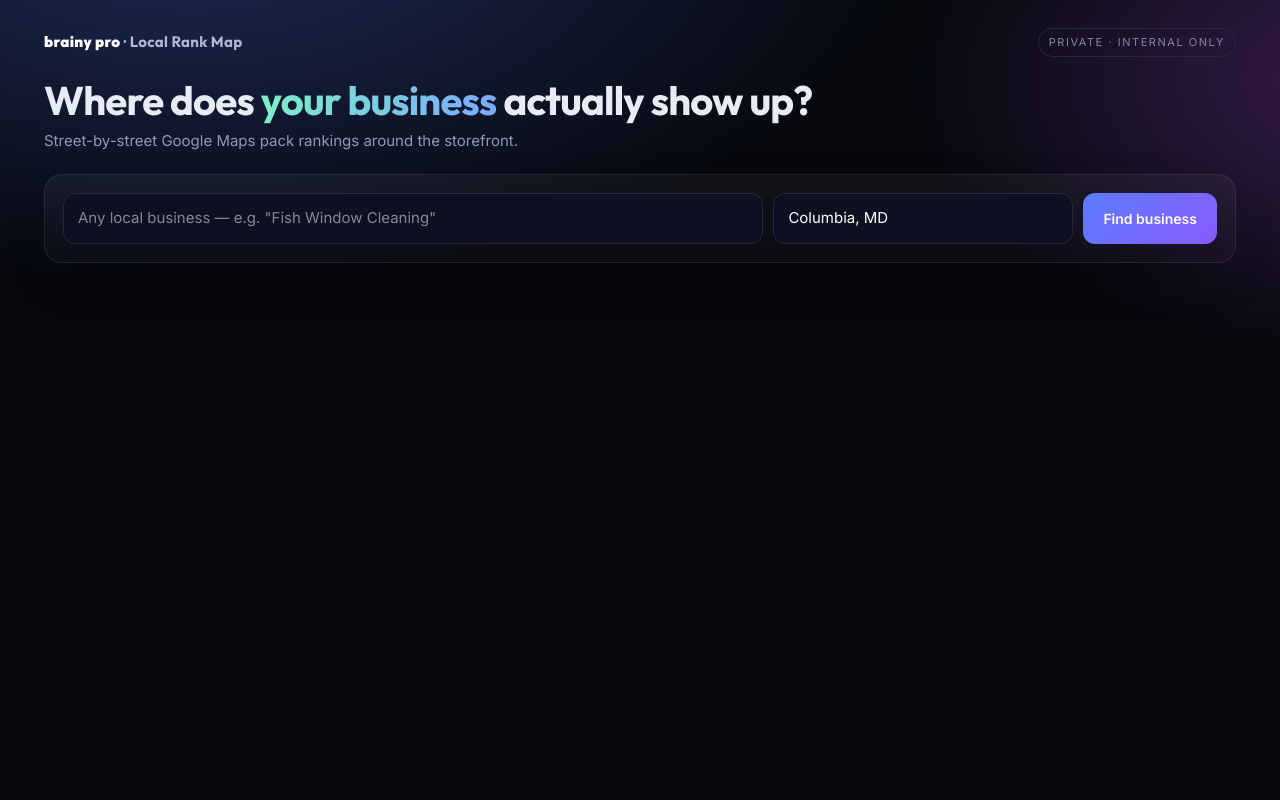
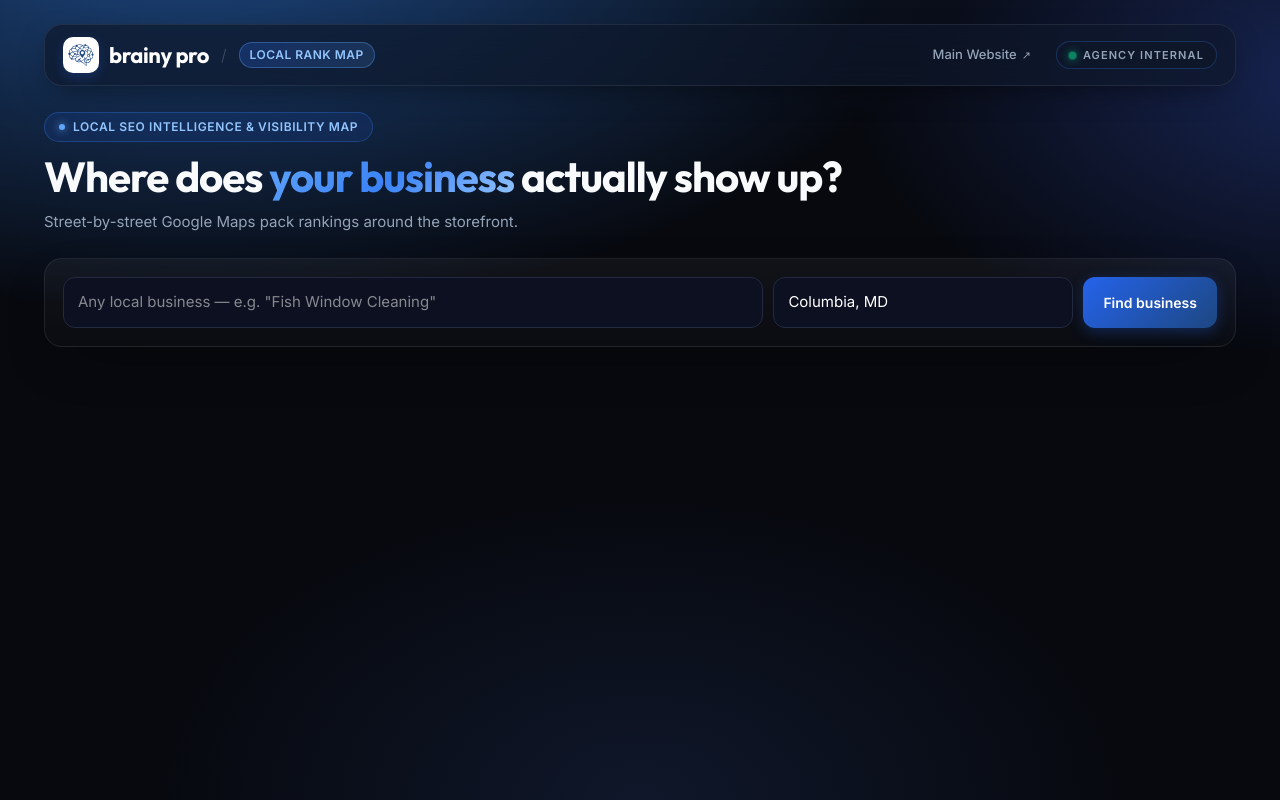
Before and after one commit to brainyprolocal/brainy-pro-local, a Next.js app: page /rank-map in a window 1280 px wide. Built offline with nearby package versions, Linux system fonts and the light colour scheme.

Commit message:
feat(rank-map): brand header redesign with logo, pill navigation, and BrainyPro identity

```diff
--- a/src/app/rank-map/RankMapClient.tsx
+++ b/src/app/rank-map/RankMapClient.tsx
@@ -1,6 +1,7 @@
 'use client';
 
 import { useEffect, useRef, useState } from 'react';
+import Link from 'next/link';
 import dynamic from 'next/dynamic';
 import s from './rankmap.module.css';
 
@@ -127,17 +128,45 @@ export default function RankMapClient() {
   return (
     <div className={s.root}>
       <div className={s.wrap}>
-        <div className={`${s.top} ${s.noPrint}`}>
-          <div className={s.brand}><b>brainy pro</b> · Local Rank Map</div>
-          <div className={s.private}>Private · internal only</div>
+        <header className={`${s.top} ${s.noPrint}`}>
+          <div className={s.brandGroup}>
+            <Link href="/" className={s.logoLink} title="brainy pro local home">
+              <div className={s.logoBox}>
+                <img src="/brand/logo-icon-blue.svg" alt="brainy pro logo icon" className={s.logoImg} />
+              </div>
+              <span className={s.brandText}>brainy pro</span>
+            </Link>
+            <span className={s.brandDivider}>/</span>
+            <span className={s.toolTag}>Local Rank Map</span>
+          </div>
+
+          <div className={s.topRight}>
+            <Link href="/" className={s.siteLink}>
+              <span>Main Website</span>
+              <span style={{ fontSize: 11 }}>↗</span>
+            </Link>
+            <div className={s.privateBadge}>
+              <span className={s.beacon} />
+              <span>Agency Internal</span>
+            </div>
+          </div>
+        </header>
+
+        <div className={s.heroSection}>
+          <div className={`${s.eyebrow} ${s.noPrint}`}>
+            <span className={s.radarDot} />
+            <span>Local SEO Intelligence & Visibility Map</span>
+          </div>
+
+          <h1 className={s.h1}>
+            Where does <span className={s.h1Highlight}>{biz?.title || 'your business'}</span> actually show up?
+          </h1>
+          <p className={s.sub}>
+            {ready
+              ? <>Google Maps 3-Pack rankings for “<strong style={{ color: '#fff' }}>{data.keyword}</strong>” · mobile · {size}×{size} grid @ {data.spacingKm} km · centered on {data.center.label}</>
+              : 'Street-by-street Google Maps pack rankings around the storefront.'}
+          </p>
         </div>
-
-        <h1 className={s.h1}>Where does <em>{biz?.title || 'your business'}</em> actually show up?</h1>
-        <p className={s.sub}>
-          {ready
-            ? <>Google Maps pack for “{data.keyword}” · mobile · {size}×{size} grid @ {data.spacingKm} km · centered on {data.center.label}</>
-            : 'Street-by-street Google Maps pack rankings around the storefront.'}
-        </p>
 
         <div className={`${s.card} ${s.noPrint}`}>
           <form className={s.search} onSubmit={resolve}>
--- a/src/app/rank-map/rankmap.module.css
+++ b/src/app/rank-map/rankmap.module.css
@@ -1,18 +1,33 @@
-.root{position:fixed;inset:0;overflow:auto;z-index:50;background:radial-gradient(1200px 600px at 15% -10%,#1d2a55 0%,transparent 60%),radial-gradient(900px 500px at 110% 10%,#3a1d4f 0%,transparent 55%),#07090f;color:#e8ecf5;font-family:var(--font-inter),system-ui,sans-serif}
-.wrap{max-width:1240px;margin:0 auto;padding:28px 24px 64px}
-.top{display:flex;align-items:center;justify-content:space-between;margin-bottom:22px}
-.brand{font-family:var(--font-outfit),sans-serif;font-weight:700;letter-spacing:.02em;font-size:15px;color:#aeb8d6}
-.brand b{color:#fff}
-.private{font-size:11px;letter-spacing:.14em;text-transform:uppercase;color:#7d87a6;border:1px solid #232a40;border-radius:999px;padding:5px 10px}
-.h1{font-family:var(--font-outfit),sans-serif;font-size:40px;line-height:1.08;font-weight:700;margin:6px 0 8px;letter-spacing:-.02em}
-.h1 em{font-style:normal;background:linear-gradient(90deg,#7cf0c5,#7aa8ff);-webkit-background-clip:text;background-clip:text;color:transparent}
-.sub{color:#8f9abb;margin:0 0 22px;font-size:15px}
+.root{position:fixed;inset:0;overflow:auto;z-index:50;background:radial-gradient(1300px 650px at 15% -10%,#1d4781 0%,transparent 60%),radial-gradient(900px 500px at 105% 10%,#172554 0%,transparent 55%),radial-gradient(800px 500px at 50% 100%,#0f172a 0%,transparent 60%),#07090f;color:#e8ecf5;font-family:var(--font-inter),system-ui,sans-serif}
+.wrap{max-width:1240px;margin:0 auto;padding:24px 24px 64px}
+.top{display:flex;align-items:center;justify-content:space-between;margin-bottom:26px;padding:12px 18px;background:rgba(15,23,42,0.65);backdrop-filter:blur(16px);-webkit-backdrop-filter:blur(16px);border:1px solid rgba(255,255,255,0.08);border-radius:18px;box-shadow:0 10px 30px -10px rgba(0,0,0,0.5);flex-wrap:wrap;gap:12px}
+.brandGroup{display:flex;align-items:center;gap:12px;flex-wrap:wrap}
+.logoLink{display:flex;align-items:center;gap:10px;text-decoration:none;color:inherit}
+.logoBox{width:36px;height:36px;background:#ffffff;border-radius:10px;padding:4px;display:flex;align-items:center;justify-content:center;box-shadow:0 4px 12px rgba(37,99,235,0.25);border:1px solid rgba(255,255,255,0.9);flex-shrink:0;transition:transform .25s ease}
+.logoLink:hover .logoBox{transform:scale(1.06) rotate(4deg)}
+.logoImg{width:100%;height:100%;object-fit:contain}
+.brandText{font-family:var(--font-outfit),sans-serif;font-weight:700;font-size:22px;letter-spacing:-0.02em;color:#ffffff}
+.brandDivider{color:rgba(255,255,255,0.2);font-weight:300;font-size:16px}
+.toolTag{font-family:var(--font-inter),sans-serif;font-size:12px;font-weight:600;letter-spacing:0.04em;text-transform:uppercase;background:linear-gradient(135deg,rgba(37,99,235,0.25),rgba(96,165,250,0.15));border:1px solid rgba(96,165,250,0.35);color:#93c5fd;border-radius:999px;padding:3px 10px}
+.topRight{display:flex;align-items:center;gap:12px}
+.siteLink{font-size:13px;font-weight:500;color:#94a3b8;text-decoration:none;padding:6px 12px;border-radius:8px;transition:all .2s ease;display:flex;align-items:center;gap:5px;border:1px solid transparent}
+.siteLink:hover{color:#ffffff;background:rgba(255,255,255,0.06);border-color:rgba(255,255,255,0.1)}
+.privateBadge{display:inline-flex;align-items:center;gap:7px;font-size:11px;font-weight:600;letter-spacing:0.1em;text-transform:uppercase;color:#94a3b8;background:rgba(15,23,42,0.8);border:1px solid rgba(59,130,246,0.25);border-radius:999px;padding:5px 12px}
+.beacon{width:7px;height:7px;border-radius:50%;background:#10b981;box-shadow:0 0 8px #10b981;display:inline-block;animation:beaconPulse 2s infinite ease-in-out}
+@keyframes beaconPulse{0%,100%{opacity:1;transform:scale(1)}50%{opacity:.4;transform:scale(1.3)}}
+.heroSection{margin-bottom:24px}
+.eyebrow{display:inline-flex;align-items:center;gap:8px;margin-bottom:12px;padding:5px 14px;background:rgba(37,99,235,0.12);border:1px solid rgba(59,130,246,0.3);border-radius:999px;font-size:12px;font-weight:600;letter-spacing:0.05em;text-transform:uppercase;color:#93c5fd}
+.radarDot{width:6px;height:6px;border-radius:50%;background:#60a5fa;box-shadow:0 0 8px #60a5fa}
+.h1{font-family:var(--font-outfit),sans-serif;font-size:42px;line-height:1.1;font-weight:700;margin:0 0 10px;letter-spacing:-0.025em;color:#f8fafc}
+.h1Highlight{font-style:normal;background:linear-gradient(135deg,#60a5fa 0%,#3b82f6 50%,#93c5fd 100%);-webkit-background-clip:text;background-clip:text;-webkit-text-fill-color:transparent;color:transparent}
+.sub{color:#94a3b8;margin:0 0 24px;font-size:15px;line-height:1.6}
 .card{background:linear-gradient(180deg,rgba(255,255,255,.045),rgba(255,255,255,.015));border:1px solid rgba(255,255,255,.08);border-radius:18px;padding:18px;box-shadow:0 20px 60px -30px rgba(0,0,0,.8)}
 .search{display:flex;gap:10px;flex-wrap:wrap}
 .input{flex:1;min-width:220px;background:#0c1020;border:1px solid #232a40;border-radius:12px;padding:13px 14px;color:#fff;font-size:15px;outline:none}
 .input:focus{border-color:#5b7cff}
 .select{background:#0c1020;border:1px solid #232a40;border-radius:12px;padding:13px 12px;color:#cfd6ea;font-size:14px}
-.btn{background:linear-gradient(135deg,#5b7cff,#8a5bff);border:0;border-radius:12px;padding:13px 20px;color:#fff;font-weight:600;cursor:pointer;font-size:14px}
+.btn{background:linear-gradient(135deg,#2563eb,#1d4781);border:0;border-radius:12px;padding:13px 20px;color:#fff;font-weight:600;cursor:pointer;font-size:14px;transition:all .2s ease;box-shadow:0 4px 14px rgba(37,99,235,0.3)}
+.btn:hover:not(:disabled){background:linear-gradient(135deg,#3b82f6,#1e40af);transform:translateY(-1px);box-shadow:0 6px 20px rgba(37,99,235,0.45)}
 .btn:disabled{opacity:.5;cursor:default}
 .ghost{background:transparent;border:1px solid #2a3350;border-radius:12px;padding:10px 14px;color:#cfd6ea;cursor:pointer;font-size:13px}
 .row{display:flex;gap:8px;flex-wrap:wrap;align-items:center;margin-top:14px}
```
